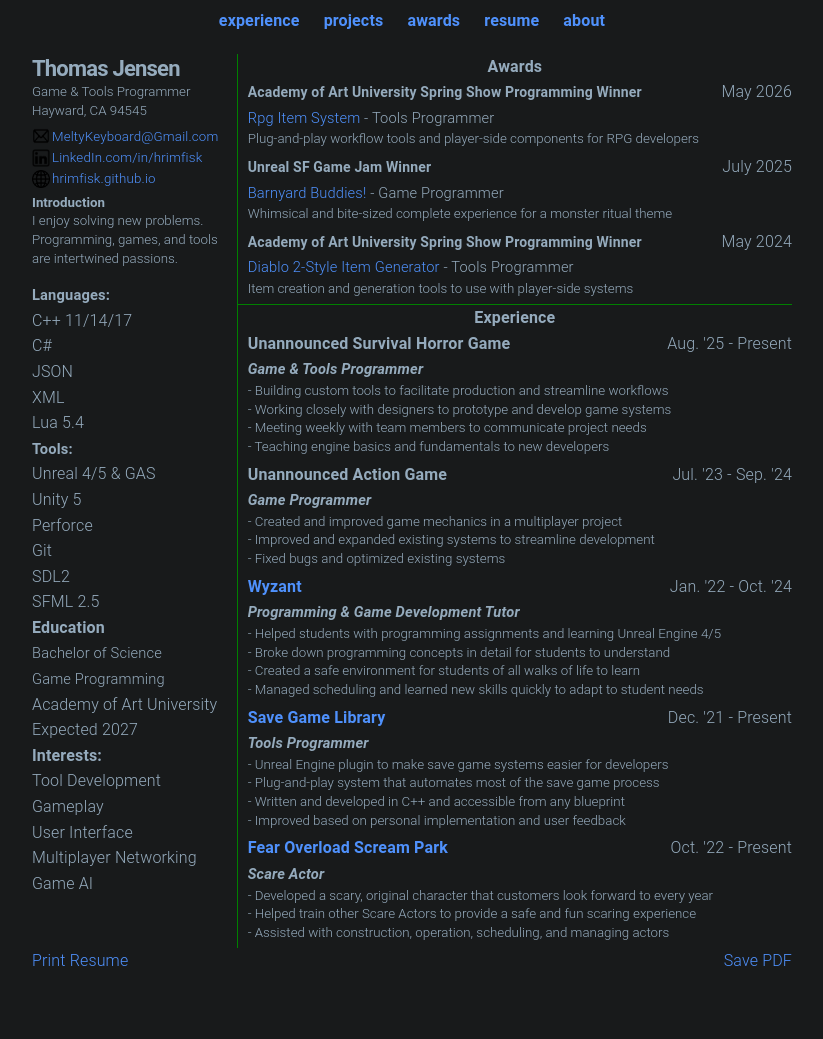
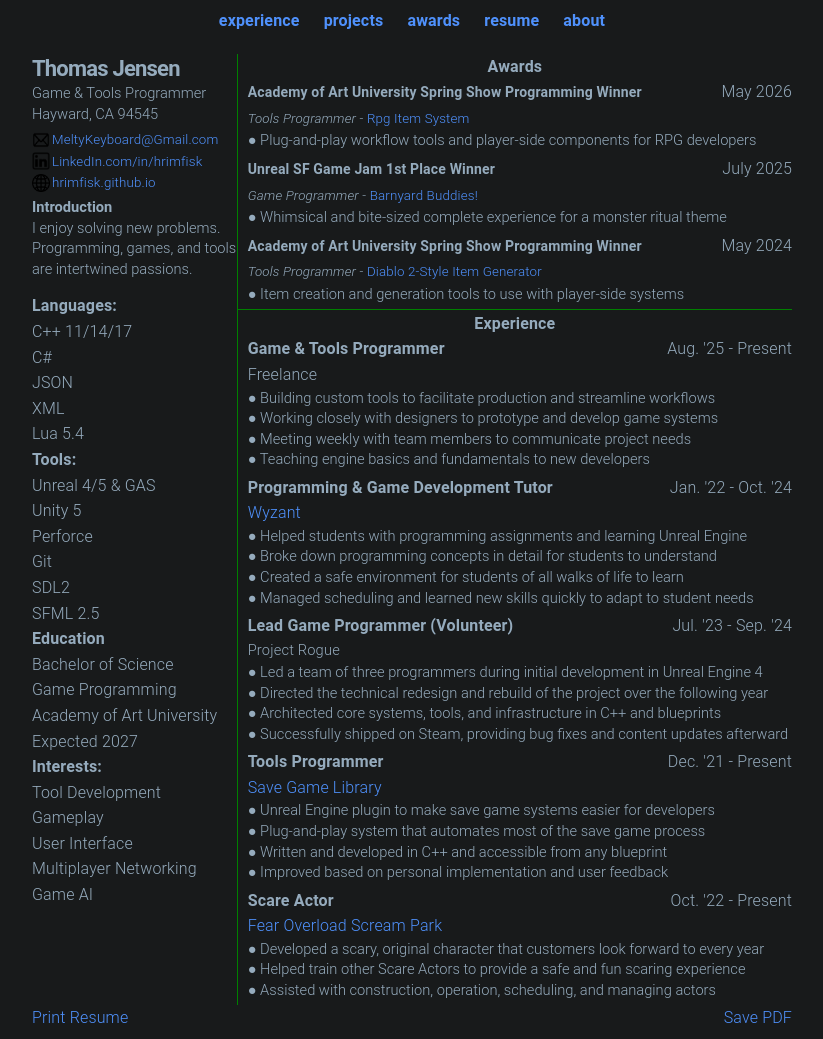
Before and after one commit to hrimfisk/hrimfisk.github.io, a Jekyll site: the page built from resume.md, in a window 1280 px wide. Shown: the whole page, without its empty margins (228-1051 px from the left). Built offline with Jekyll 4.4.1, drawn with Linux system fonts in a browser that asks for light colours; before the commit the page ends 981 px from its top, so only the background shows below that.

Commit message:
resume restructure, updated roles

```diff
--- a/resume.md
+++ b/resume.md
@@ -17,7 +17,7 @@ h4, h5
 }
 h6
 {
-    font-size: 10pt;
+    font-size: 11pt;
     margin-bottom: 5px;
 }
 .skill
@@ -86,7 +86,7 @@ subheading
 }
 .awardProject
 {
-    font-size: 11pt;
+    font-size: 10pt;
 }
 hr
 {
@@ -100,13 +100,9 @@ hr
 }
 @media print
 {
-    .award
+    span.award
     {
-        font-size: 10pt;
-    }
-    .awardProject
-    {
-        font-size: 10.5;
+        font-size: 9.5pt;
     }
     td.info
     {
@@ -122,6 +118,10 @@ hr
     img.linkedin
     {
         padding-bottom: 1px;
+    }
+    h6
+    {
+        font-size: 9.25pt;
     }
 }
 </style>
@@ -270,23 +270,23 @@ hr
                     <body>
                         <p>
                         <span class = "award"><b>Academy of Art University Spring Show Programming Winner</b></span><span style="float:right;">May 2026</span><br>
-                        <subheading class = "awardProject"><a href="https://2026springshow.academyart.edu/student/thomas-jensen/">Rpg Item System</a> - Tools Programmer</subheading>
+                        <subheading class = "awardProject"><i>Tools Programmer</i> - <a href="https://2026springshow.academyart.edu/student/thomas-jensen/">Rpg Item System</a></subheading>
                         <h6>
-                        Plug-and-play workflow tools and player-side components for RPG developers
+                        ● Plug-and-play workflow tools and player-side components for RPG developers
                         </h6>
                         </p>
                         <p>
-                        <span class = "award"><b>Unreal SF Game Jam Winner</b></span><span style="float:right;">July 2025</span><br>
-                        <subheading class = "awardProject"><a href="https://itch.io/jam/unreal-sf-game-jam/rate/435881">Barnyard Buddies!</a> - Game Programmer</subheading>
+                        <span class = "award"><b>Unreal SF Game Jam 1st Place Winner</b></span><span style="float:right;">July 2025</span><br>
+                        <subheading class = "awardProject"><i>Game Programmer</i> - <a href="https://itch.io/jam/unreal-sf-game-jam/rate/435881">Barnyard Buddies!</a></subheading>
                         <h6>
-                        Whimsical and bite-sized complete experience for a monster ritual theme
+                        ● Whimsical and bite-sized complete experience for a monster ritual theme
                         </h6>
                         </p>
                         <p>
                         <span class = "award"><b>Academy of Art University Spring Show Programming Winner</b></span><span style="float:right;">May 2024</span><br>
-                        <subheading class = "awardProject"><a href="https://2024springshow.academyart.edu/schools/game-development/students/thomas-jensen/"> Diablo 2-Style Item Generator</a> - Tools Programmer</subheading>
+                        <subheading class = "awardProject"><i>Tools Programmer</i> - <a href="https://2024springshow.academyart.edu/schools/game-development/students/thomas-jensen/"> Diablo 2-Style Item Generator</a></subheading>
                         <h6>
-                        Item creation and generation tools to use with player-side systems
+                        ● Item creation and generation tools to use with player-side systems
                         </h6>
                         </p>
                     </body>
@@ -302,51 +302,53 @@ hr
                 <td class = "experience">
                     <body>
                         <p style="text-align: left;">
-                            <span class="project"><b>Unannounced Survival Horror Game</b></span><span style="float:right;">Aug. '25 - Present</span><br>
-                            <subheading><i><b>Game & Tools Programmer</b></i></subheading><br>
+                            <span class="role"><subheading><b>Game & Tools Programmer</b></subheading></span><span style="float:right;">Aug. '25 - Present</span>
+                            <br>
+                            Freelance
                             <h6>
-                            - Building custom tools to facilitate production and streamline workflows<br>
-                            - Working closely with designers to prototype and develop game systems<br>
-                            - Meeting weekly with team members to communicate project needs<br>
-                            - Teaching engine basics and fundamentals to new developers<br>
+                            ● Building custom tools to facilitate production and streamline workflows<br>
+                            ● Working closely with designers to prototype and develop game systems<br>
+                            ● Meeting weekly with team members to communicate project needs<br>
+                            ● Teaching engine basics and fundamentals to new developers<br>
                             </h6>
                         </p>
                         <p style="text-align: left;">
-                            <span class="project"><b>Unannounced Action Game</b></span><span style="float:right;">Jul. '23 - Sep. '24</span> <br>
-                            <subheading><i><b>Game Programmer</b></i></subheading><br>
+                            <span class="role"><b>Programming & Game Development Tutor</b></span><span style="float:right;">Jan. '22 - Oct. '24</span><br>
+                            <a href="https://www.wyzant.com/match/tutor/88975343">Wyzant</a>
                             <h6>
-                            - Created and improved game mechanics in a multiplayer project<br>
-                            - Improved and expanded existing systems to streamline development<br>
-                            - Fixed bugs and optimized existing systems<br>
+                            ● Helped students with programming assignments and learning Unreal Engine<br>
+                            ● Broke down programming concepts in detail for students to understand<br>
+                            ● Created a safe environment for students of all walks of life to learn<br>
+                            ● Managed scheduling and learned new skills quickly to adapt to student needs<br>
                             </h6>
                         </p>
                         <p style="text-align: left;">
-                            <span class="project"><b><a href="https://www.wyzant.com/match/tutor/88975343">Wyzant</a></b></span><span style="float:right;">Jan. '22 - Oct. '24</span><br>
-                            <subheading><i><b>Programming & Game Development Tutor</b></i></subheading><br>
+                            <span class="role"><b>Lead Game Programmer (Volunteer)</b></span><span style="float:right;">Jul. '23 - Sep. '24</span> <br>
+                            <p class = "project">Project Rogue</p>
                             <h6>
-                            - Helped students with programming assignments and learning Unreal Engine 4/5<br>
-                            - Broke down programming concepts in detail for students to understand<br>
-                            - Created a safe environment for students of all walks of life to learn<br>
-                            - Managed scheduling and learned new skills quickly to adapt to student needs<br>
+                            ● Led a team of three programmers during initial development in Unreal Engine 4<br>
+                            ● Directed the technical redesign and rebuild of the project over the following year<br>
+                            ● Architected core systems, tools, and infrastructure in C++ and blueprints<br>
+                            ● Successfully shipped on Steam, providing bug fixes and content updates afterward<br>
                             </h6>
                         </p>
                         <p style="text-align: left;">
-                            <span class="project"><b><a href="https://www.fab.com/listings/b3dad9df-2562-4af5-8846-a7b29b6f7652">Save Game Library</a></b></span><span style="float:right;">Dec. '21 - Present</span> <br>
-                            <subheading><i><b>Tools Programmer</b></i></subheading><br>
+                            <span class="role"><b>Tools Programmer</b></span><span style="float:right;">Dec. '21 - Present</span> <br>
+                            <a href="https://www.fab.com/listings/b3dad9df-2562-4af5-8846-a7b29b6f7652">Save Game Library</a>
                             <h6>
-                            - Unreal Engine plugin to make save game systems easier for developers<br>
-                            - Plug-and-play system that automates most of the save game process<br>
-                            - Written and developed in C++ and accessible from any blueprint<br>
-                            - Improved based on personal implementation and user feedback<br>
+                            ● Unreal Engine plugin to make save game systems easier for developers<br>
+                            ● Plug-and-play system that automates most of the save game process<br>
+                            ● Written and developed in C++ and accessible from any blueprint<br>
+                            ● Improved based on personal implementation and user feedback<br>
                             </h6>
                         </p>
                         <p style="text-align: left;">
-                            <span class="project"><b><a href="https://fearoverload.com/">Fear Overload Scream Park</a></b></span><span style="float:right;">Oct. '22 - Present</span> <br>
-                            <subheading><i><b>Scare Actor</b></i></subheading><br>
+                            <span class="role"><b>Scare Actor</b></span><span style="float:right;">Oct. '22 - Present</span> <br>
+                            <a href="https://fearoverload.com/">Fear Overload Scream Park</a>
                             <h6>
-                            - Developed a scary, original character that customers look forward to every year<br>
-                            - Helped train other Scare Actors to provide a safe and fun scaring experience<br>
-                            - Assisted with construction, operation, scheduling, and managing actors<br>
+                            ● Developed a scary, original character that customers look forward to every year<br>
+                            ● Helped train other Scare Actors to provide a safe and fun scaring experience<br>
+                            ● Assisted with construction, operation, scheduling, and managing actors<br>
                             </h6>
                         </p>
                     </body>
```
Also changed, not shown: other parts of resume.md (+2 -2 lines), Hire a Freelancer.md (added, +87 -0 lines), experience/_posts/2025-08-4-surviving-tyche.md (+3 -3 lines), projects/_posts/2023-04-09-project-rogue.md (+4 -2 lines), projects/_posts/2024-07-24-space-base.md (+2 -1 lines).
